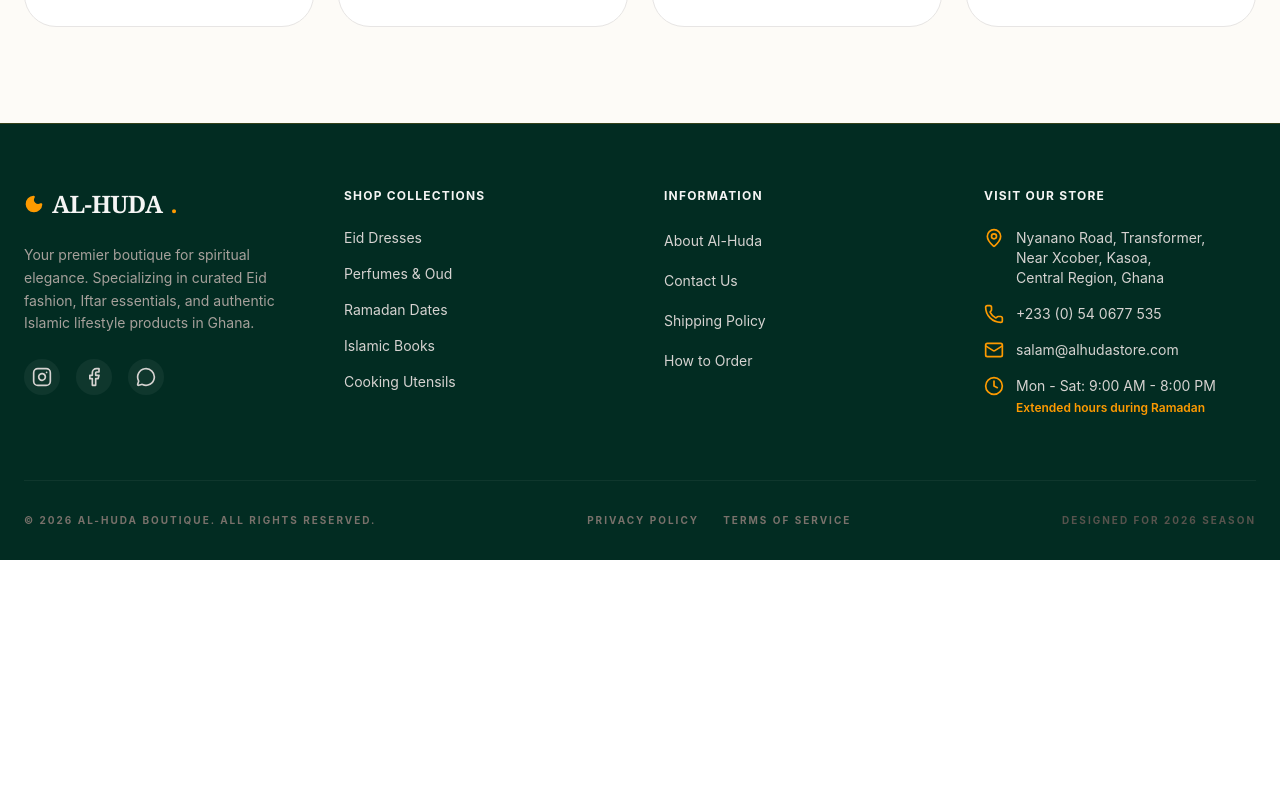
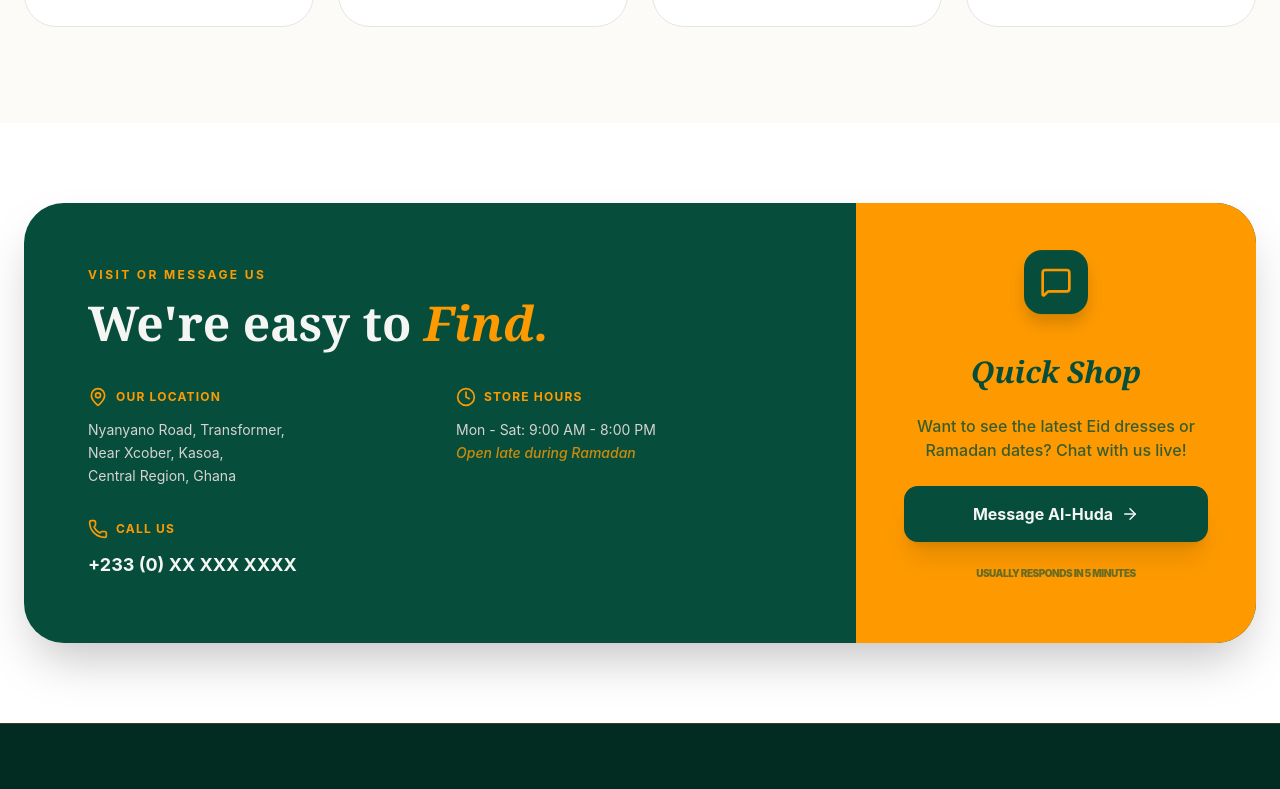
Before and after one commit to Abdulhameedsurakadev-Gh/al-huda-store, a Next.js app: page / in a window 1280 px wide. Shown: the part 1531-2320 px from the top of the page. Before the commit the page ends 2091 px from the top, so only its background shows below. Built offline with nearby package versions, Linux system fonts and the light colour scheme.

Commit message:
fix: added small styling to the contact page

```diff
--- a/src/app/page.tsx
+++ b/src/app/page.tsx
@@ -1,5 +1,6 @@
 import Hero from "@/components/Hero";
 import CategoryPulse from "@/components/CategoryPulse";
+import ContactGuide from "@/components/ContactGuide";
 
 export default function Home() {
   return (
@@ -7,6 +8,7 @@ export default function Home() {
       <main >
           <Hero />
           <CategoryPulse />
+          <ContactGuide />
       </main>
     </div>
   );
```
